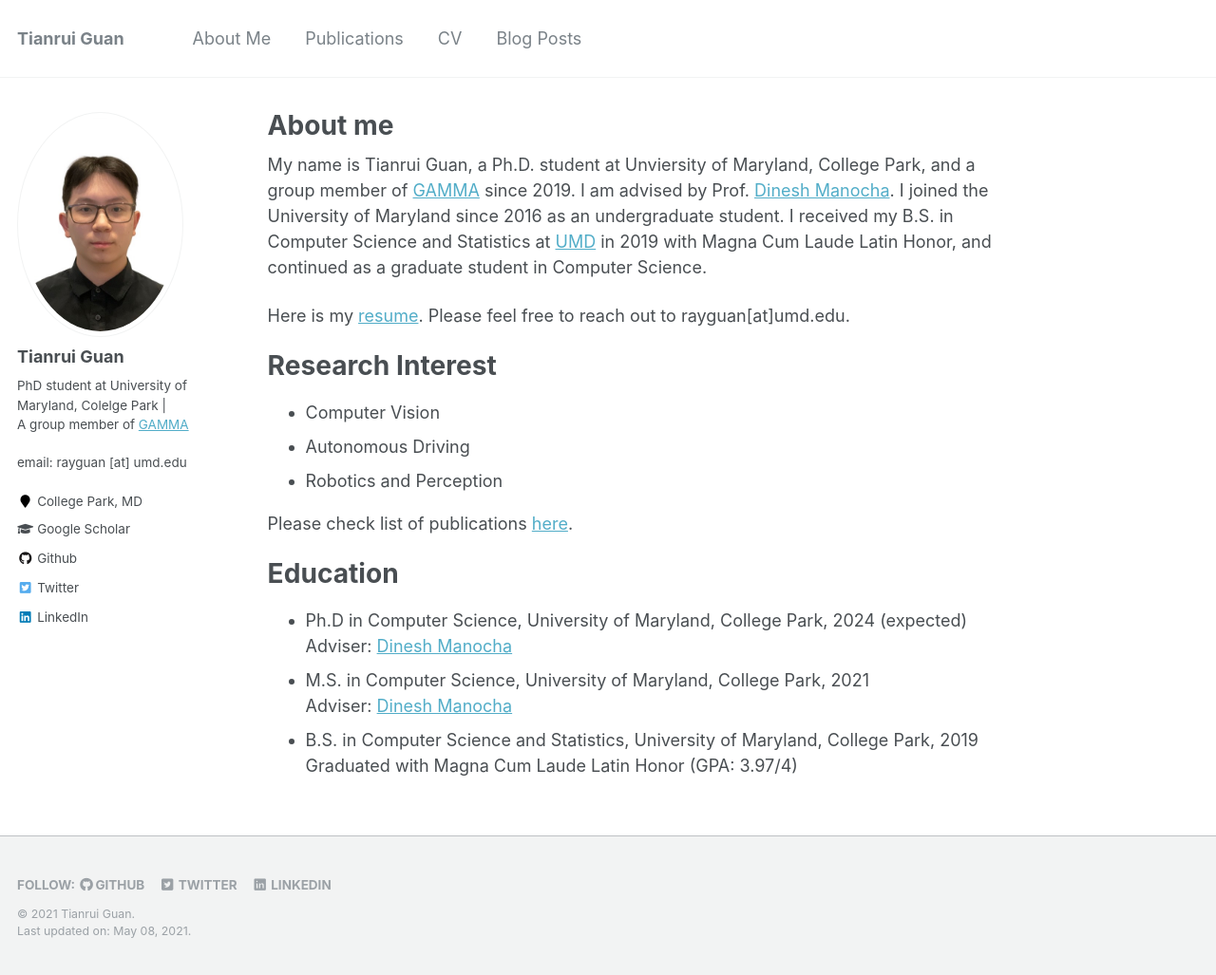
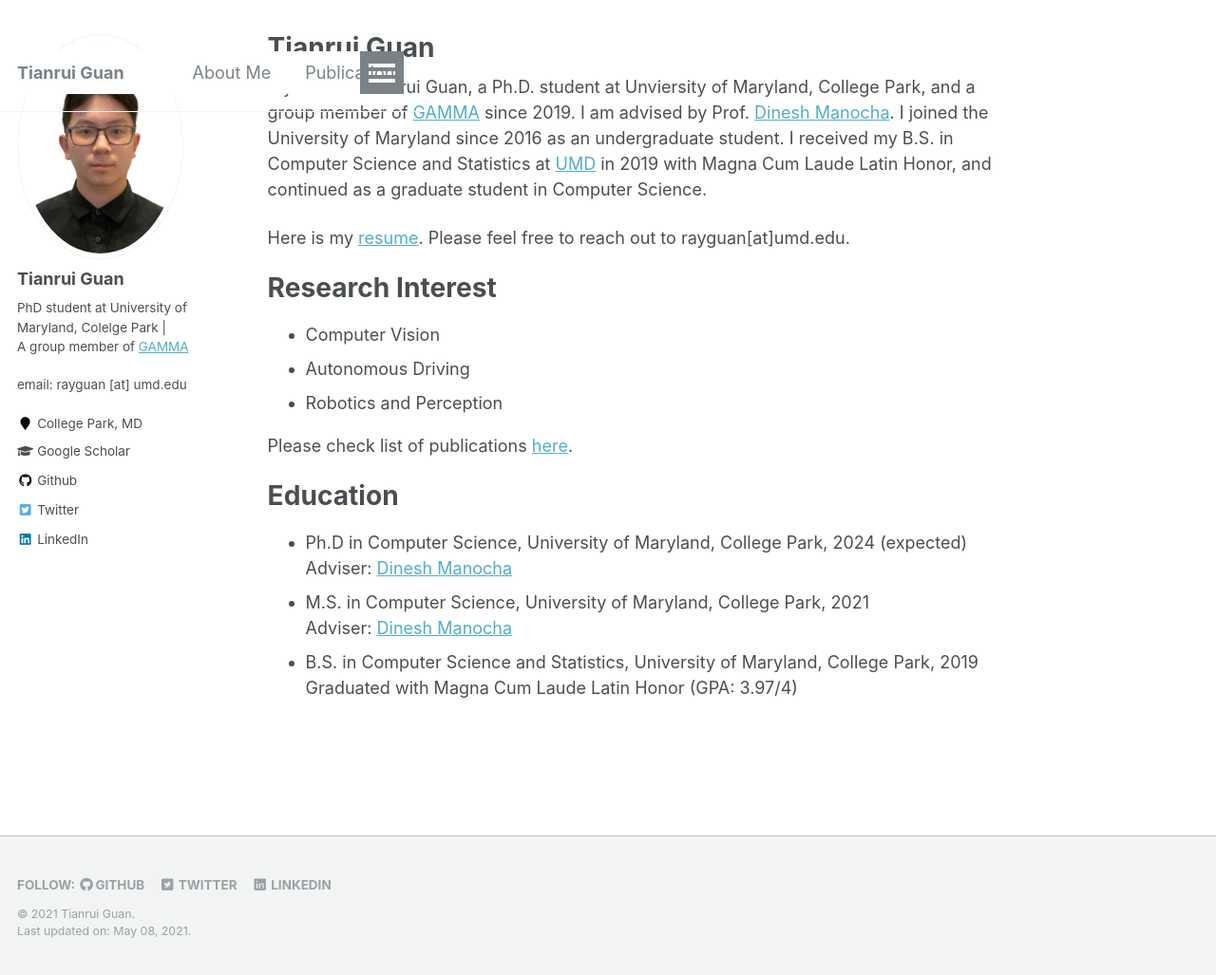
Before and after one commit to rayguan97/rayguan97.github.io, a Jekyll site: the page built from _pages/about.md, in a window 1280 px wide and 1027 px high. Shown: the whole window at 95% size. Built offline with Jekyll 4.4.1, drawn with Linux system fonts in a browser that asks for light colours.

Commit message:
color test

```diff
--- a/_pages/about.md
+++ b/_pages/about.md
@@ -1,6 +1,6 @@
 ---
 permalink: /
-title: "About me"
+title: "Tianrui Guan"
 excerpt: "About me"
 author_profile: true
 redirect_from:
--- a/_sass/_masthead.scss
+++ b/_sass/_masthead.scss
@@ -3,13 +3,13 @@
    ========================================================================== */
 
 .masthead {
-  position: relative;
+  position: absolute;
   border-bottom: 1px solid $border-color;
   -webkit-animation: intro 0.3s both;
           animation: intro 0.3s both;
   -webkit-animation-delay: 0.15s;
           animation-delay: 0.15s;
-  z-index: 9;
+  z-index: 20;
 
   &__inner-wrap {
     @include container;
```
